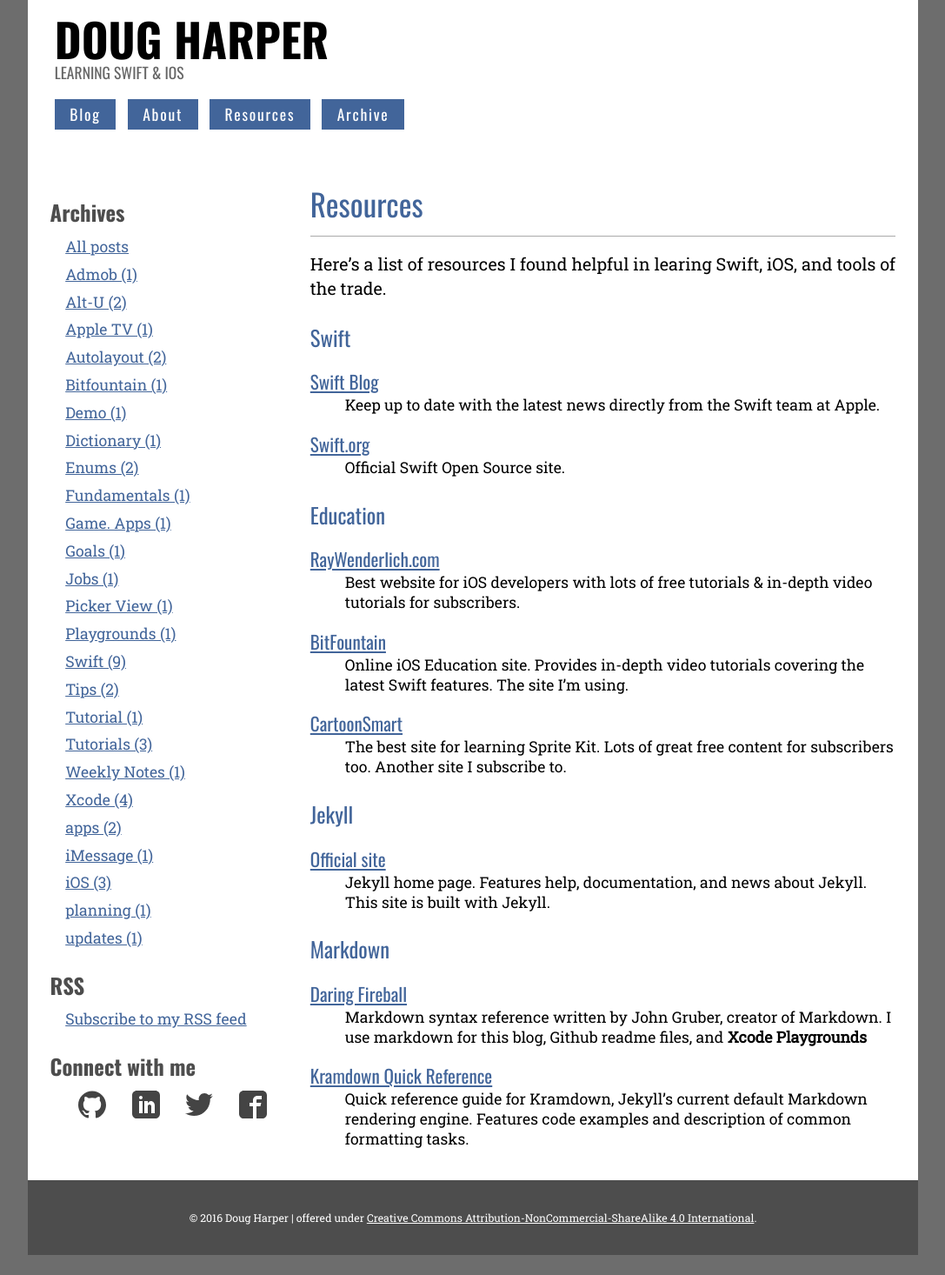
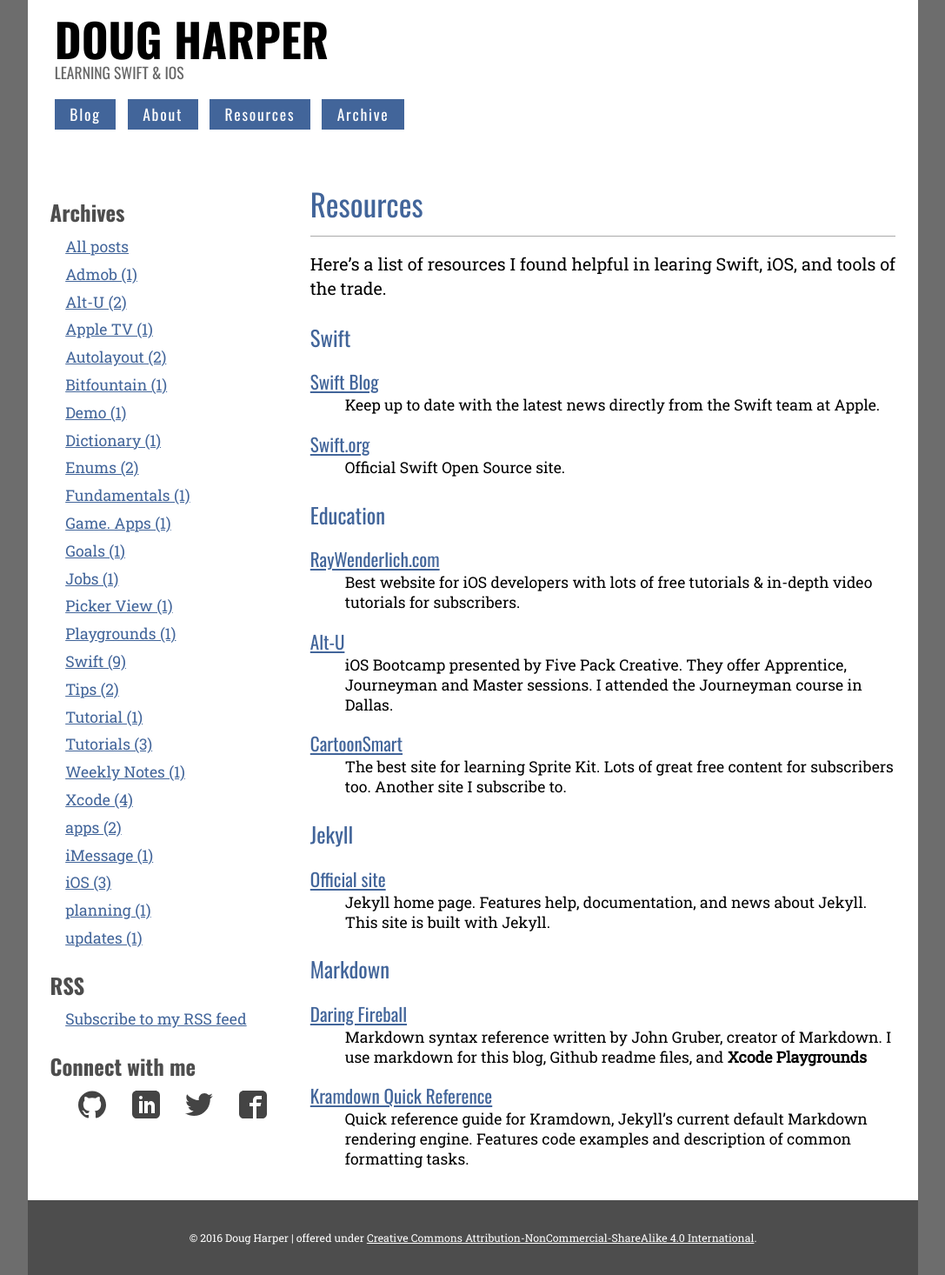
Before and after one commit to endodoug/endodoug.github.io, a Jekyll site: the page built from resources.md, in a window 1280 px wide. Shown: the whole page at 87% size, without its empty margins (96-1183 px from the left). Built offline with Jekyll 4.4.1, drawn with Linux system fonts in a browser that asks for light colours; before the commit the page ends 1443 px from its top, so only the background shows below that.

Commit message:
Update resources.md

```diff
--- a/resources.md
+++ b/resources.md
@@ -18,8 +18,8 @@
 [RayWenderlich.com](http://www.raywenderlich.com "Ray Wenderlich.com")
 : Best website for iOS developers with lots of free tutorials & in-depth video tutorials for subscribers.
 
-[BitFountain](https://www.bitfountain.io "BitFountain.com")
-: Online iOS Education site.  Provides in-depth video tutorials covering the latest Swift features.  The site I'm using.
+[Alt-U](http://www.fivepackcreative.com/alt-u/ "Alt-U")
+: iOS Bootcamp presented by Five Pack Creative.  They offer Apprentice, Journeyman and Master sessions.  I attended the Journeyman course in Dallas.
 
 [CartoonSmart](http://cartoonsmart.com/ref/511/ "CartoonSmart")
 : The best site for learning Sprite Kit.  Lots of great free content for subscribers too.  Another site I subscribe to.
```
